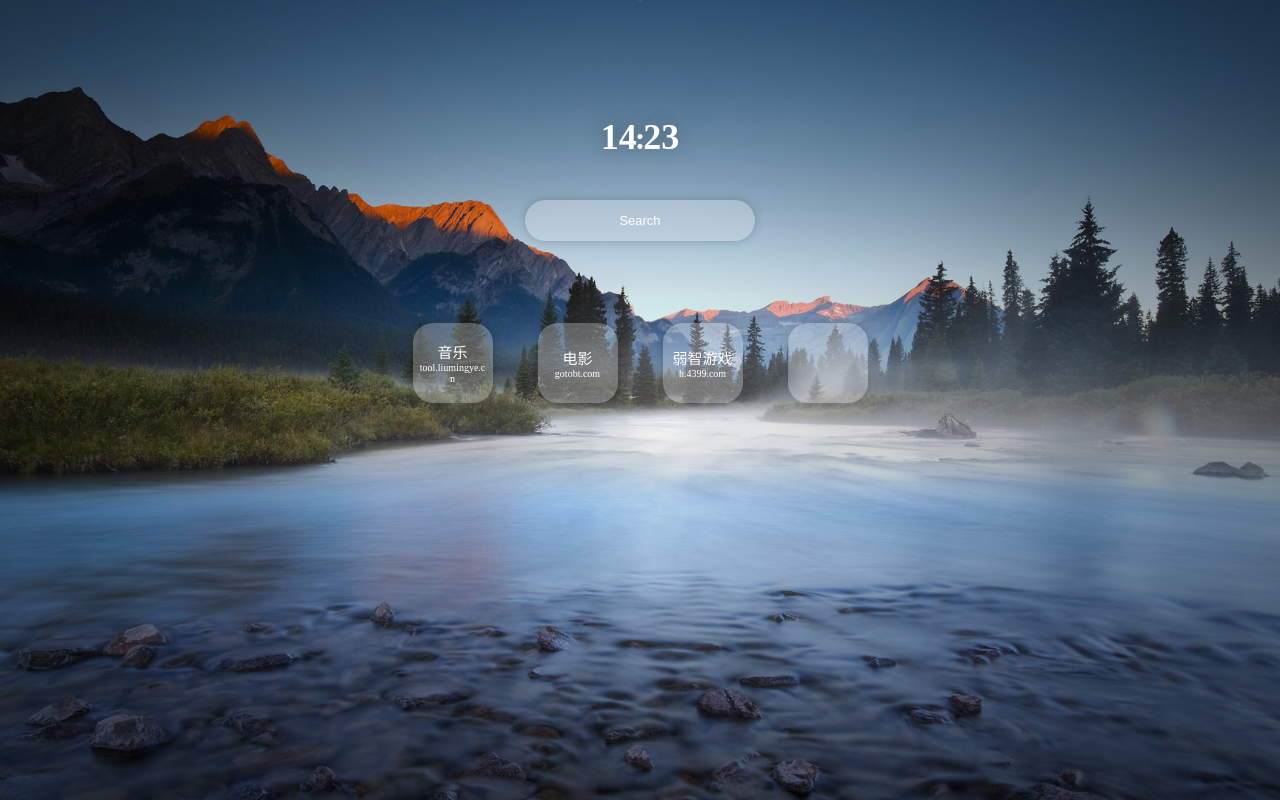
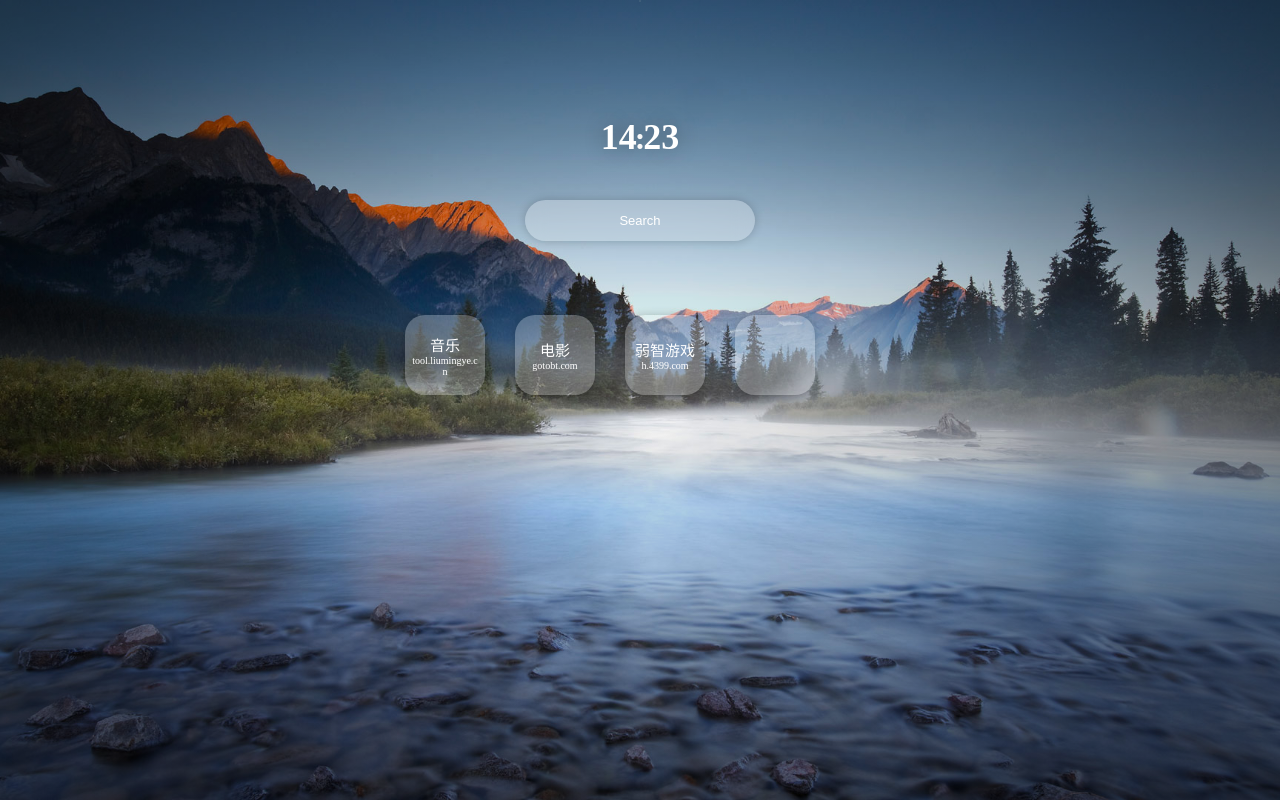
Before and after one commit to Nik1aus/-, a website: page index.html in a window 1280 px wide. Drawn offline with nearby package versions, Linux system fonts and the light colour scheme.

Commit message:
Update style.css

```diff
--- a/style.css
+++ b/style.css
@@ -115,7 +115,7 @@ a {
   display: flex;
   justify-content: center;
   align-items: center;
-  margin: 22.5px;
+  margin: 15px;
   /* border: 3px solid red; */
   width: 80px;
   height: 80px;
```
